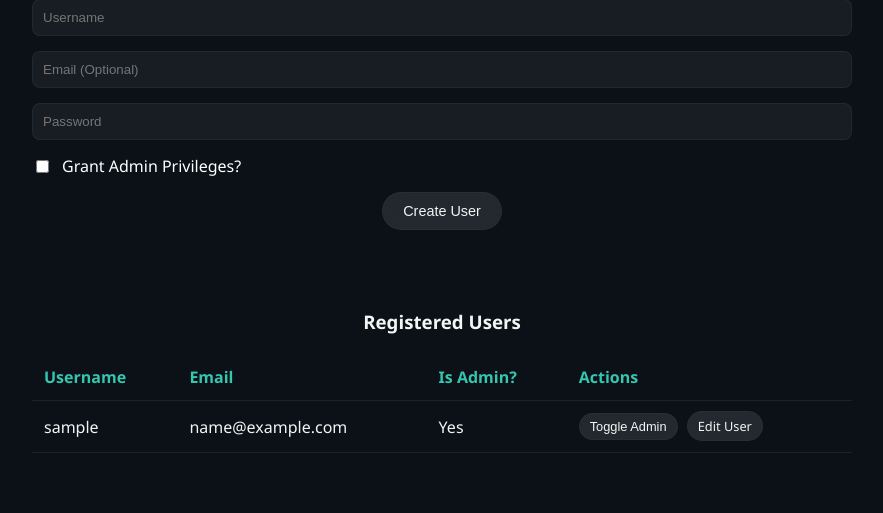
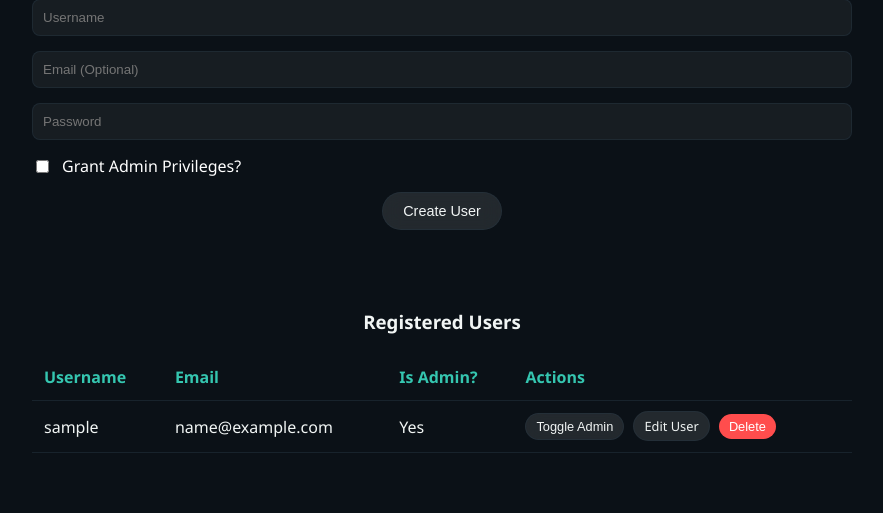
Before and after one commit to shrinathjayakumar/ambient_dashboard, a Django app: page /app-manager/ in a window 1280 px wide. Shown: the part 293-806 px from the top of the page, without its empty margins (198-1081 px from the left). Run offline with Django 4.2, Linux system fonts and the light colour scheme; the visitor is signed in with stand-in values (Sample User, id 1); data comes from the database, SQL or seed files in the repository; data that the repository does not hold is empty.

Commit message:
Add quick delete button directly to users table

```diff
--- a/dashboard/templates/dashboard/app_manager.html
+++ b/dashboard/templates/dashboard/app_manager.html
@@ -86,7 +86,12 @@
                                 <input type="hidden" name="user_id" value="{{ u.id }}">
                                 <button type="submit" class="yt-button" style="padding: 5px 10px; font-size: 0.8rem; margin-right: 5px;">Toggle Admin</button>
                             </form>
-                            <a href="{% url 'edit_user' u.id %}" class="yt-button" style="padding: 5px 10px; font-size: 0.8rem; text-decoration: none;">Edit User</a>
+                            <a href="{% url 'edit_user' u.id %}" class="yt-button" style="padding: 5px 10px; font-size: 0.8rem; text-decoration: none; margin-right: 5px;">Edit User</a>
+                            <form method="POST" action="{% url 'edit_user' u.id %}" style="display:inline;">
+                                {% csrf_token %}
+                                <input type="hidden" name="action" value="delete_user">
+                                <button type="submit" class="yt-button" style="padding: 5px 10px; font-size: 0.8rem; background: #ff4d4d; color: white; border: none;" onclick="return confirm('Delete this user permanently?');">Delete</button>
+                            </form>
                         </td>
                     </tr>
                     {% endfor %}
```
